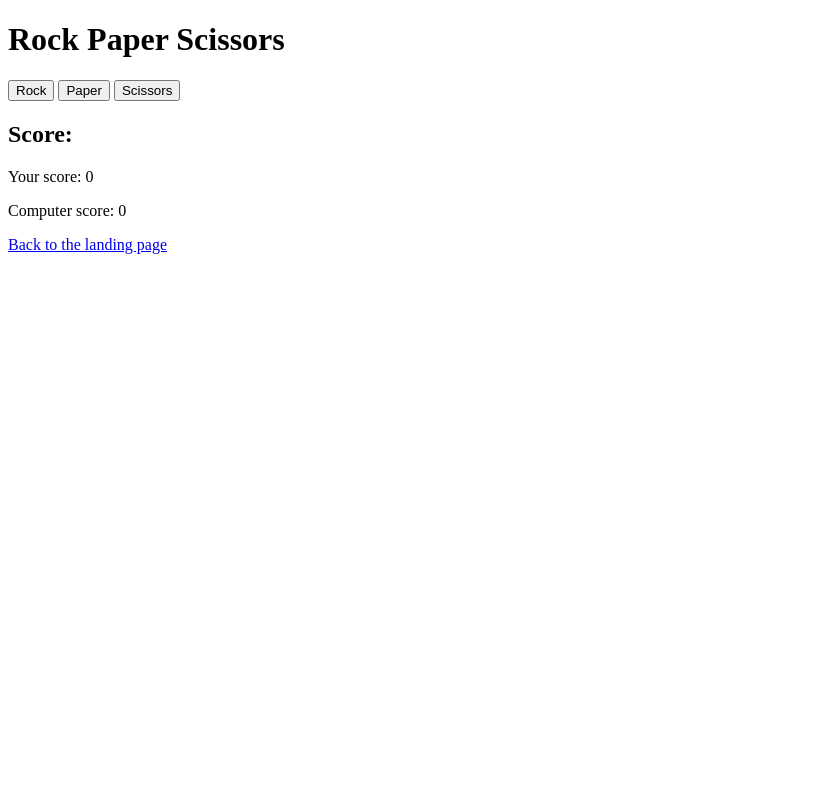
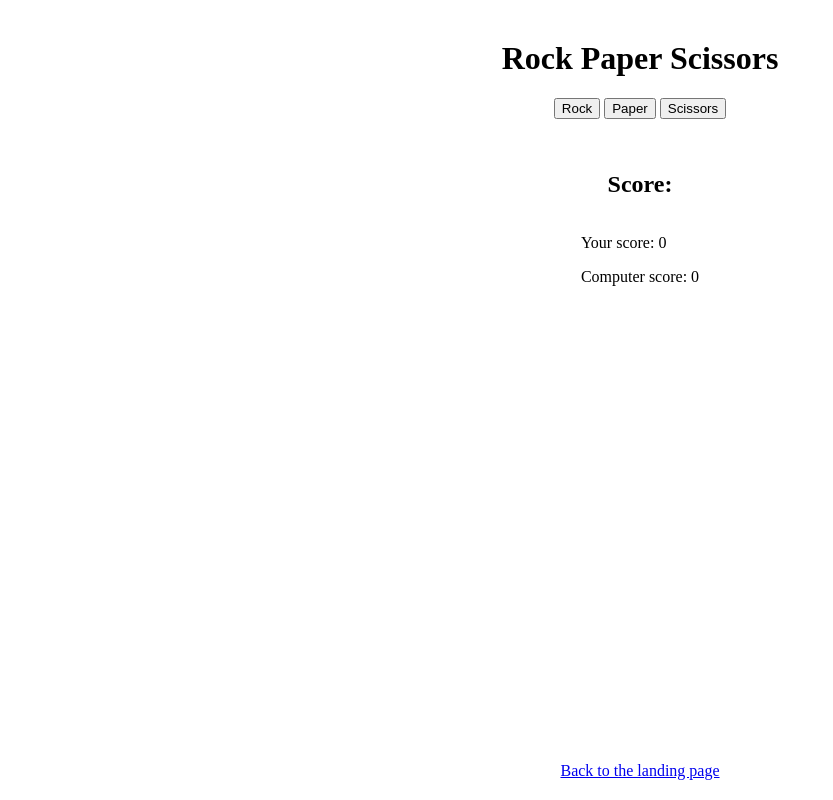
Before and after one commit to IvanFrade/rock-paper-scissors, a plain HTML site: page index.html in a window 1280 px wide. Shown: the whole page, without its empty margins (0-833 px from the left). Drawn offline with Linux system fonts and the light colour scheme.

Commit message:
Add basic styling

```diff
--- a/index.html
+++ b/index.html
@@ -4,6 +4,7 @@
     <meta charset="UTF-8">
     <meta name="viewport" content="width=device-width, initial-scale=1.0">
     <script src="script.js" defer></script>
+    <link rel="stylesheet" href="style.css">
     <title>Document</title>
 </head>
 <body>
--- /dev/null
+++ b/style.css
@@ -0,0 +1,19 @@
+body {
+    display: flex;
+    height: 100vh;
+    flex-direction: column;
+    align-items: center;
+    justify-content: center;
+    gap: 18;
+    margin: 0;
+    padding: 0;
+}
+
+h1 {
+    margin-top: 5vh;
+}
+
+a {
+    margin-top: auto;
+    margin-bottom: 20px;
+}
```
